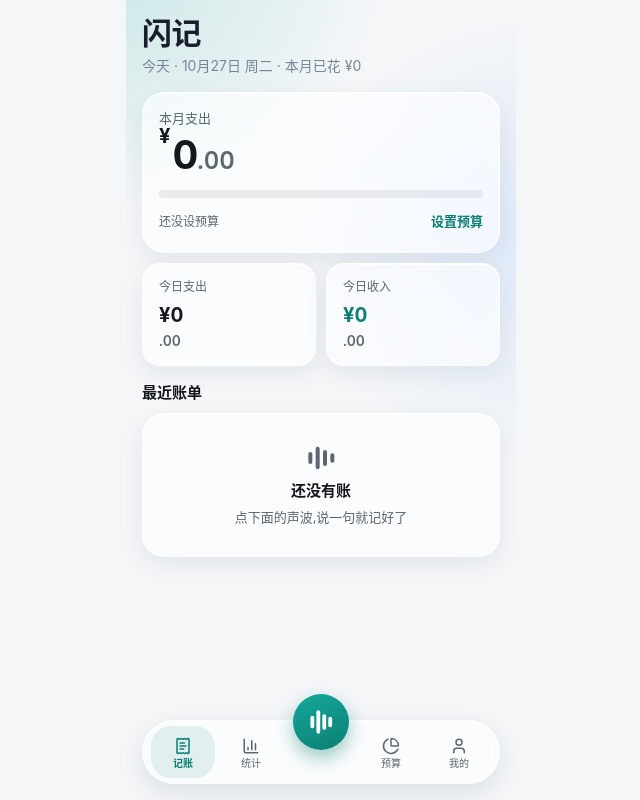
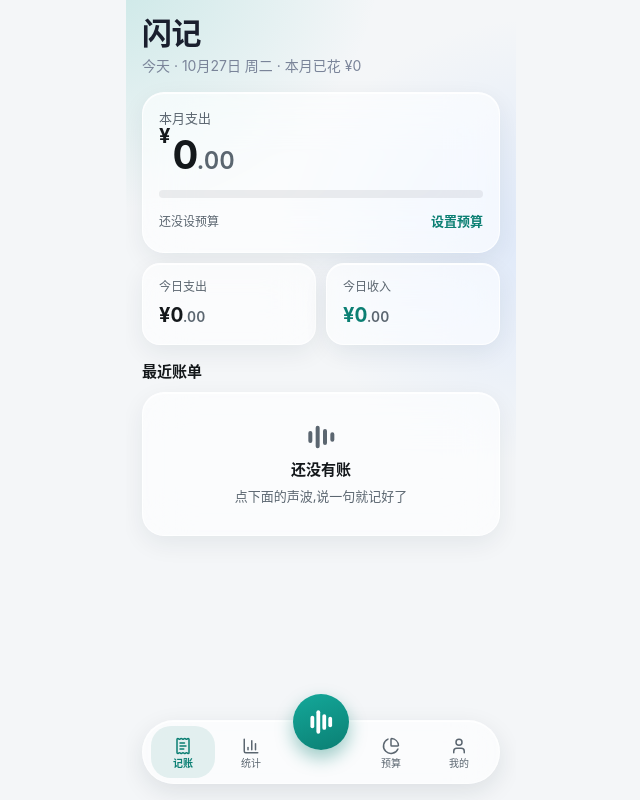
Before and after one commit to jiaoyansonghk163/voice-bookkeeping, a Next.js app: page / in a window 1280 px wide. Shown: the whole page, without its empty margins (319-959 px from the left). Built offline with nearby package versions, Linux system fonts and the light colour scheme.

Commit message:
Keep small-card decimals on one line

```diff
--- a/app/globals.css
+++ b/app/globals.css
@@ -2430,6 +2430,7 @@ button:active { transition-timing-function: var(--spring); }
 .bill-amt.income { color: #0B7F73; }
 .small-card b .dec, .hero-card .big .dec { font-size: 24px; font-weight: 600; color: #5B6670; letter-spacing: 0; }
 .small-card b .dec { font-size: 14px; }
+.small-card b { display: inline-flex; align-items: baseline; white-space: nowrap; }
 .small-card b.income { color: #0B7F73; }
 .hero-card .big.income { color: #0B7F73; }
 .budget-prompt { display: flex; align-items: center; justify-content: space-between; margin-top: 10px; font-size: 12px; color: #5B6670; }
```
